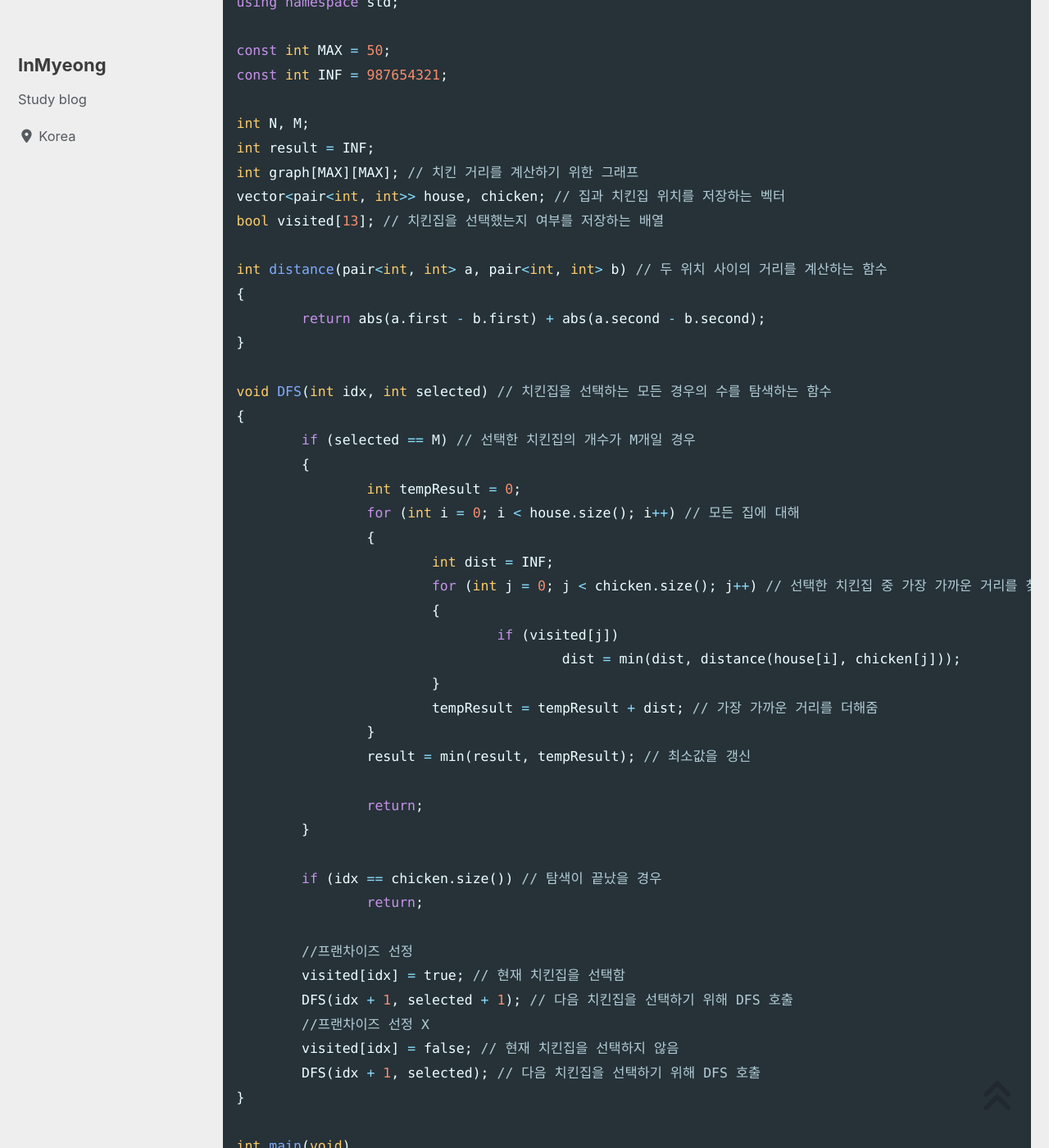
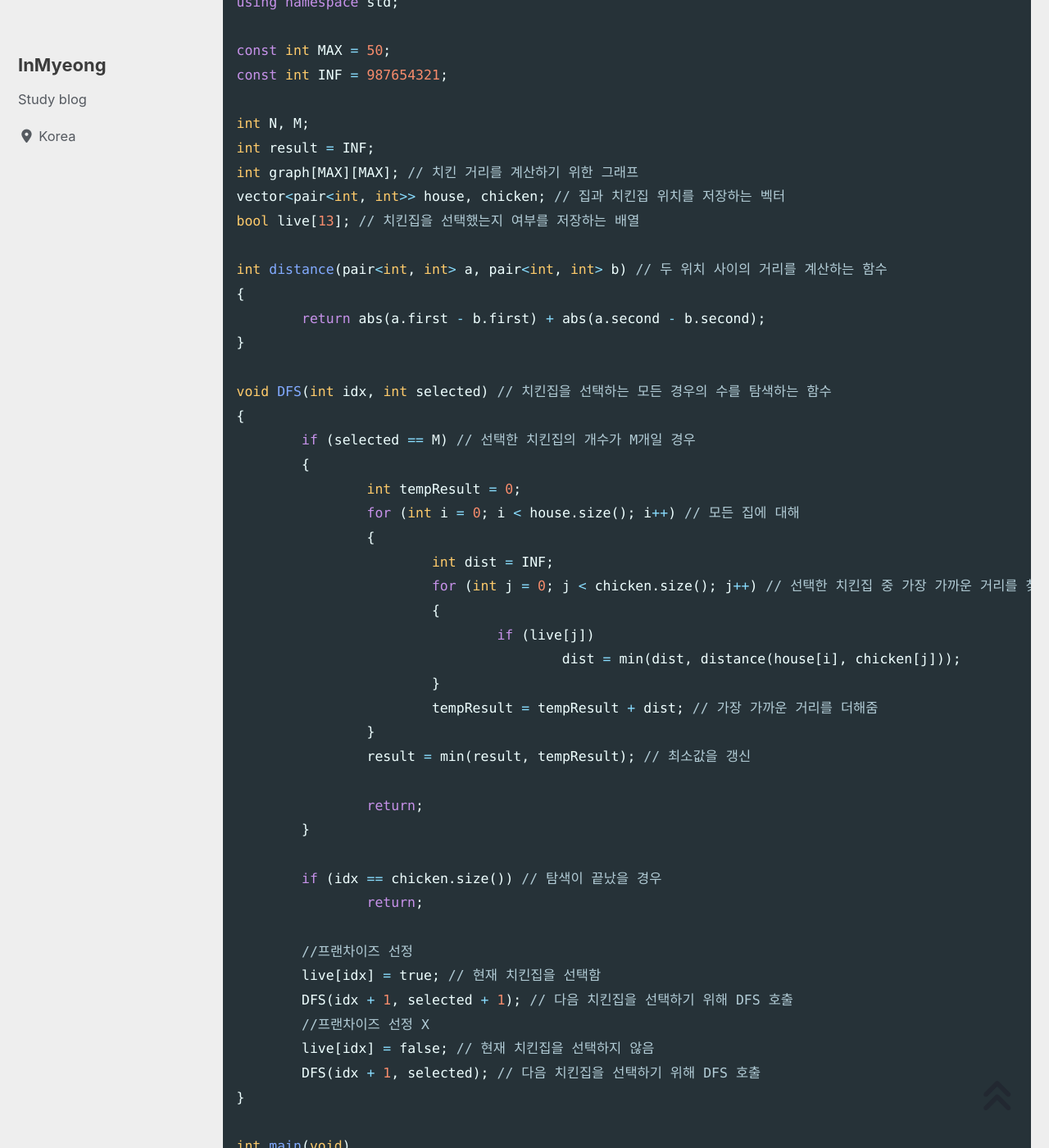
Before and after one commit to devMyeong/devMyeong.github.io, a Jekyll site: the page built from _posts/codingTest/2023-05-01-삼성기출.md, in a window 1280 px wide and 1400 px high, scrolled down 46619 px. Shown: the whole window at 82% size. Built offline with Jekyll 4.4.1, drawn with Linux system fonts in a browser that asks for light colours; cached includes are drawn as plain includes; nearby versions of some CDN libraries; some web fonts are replaced; comment, search, counter and statistics services are not loaded.

Commit message:
Chore : 수정

```diff
--- a/_posts/codingTest/2023-05-01-삼성기출.md
+++ b/_posts/codingTest/2023-05-01-삼성기출.md
@@ -1523,7 +1523,7 @@ int N, M;
 int result = INF;
 int graph[MAX][MAX]; // 치킨 거리를 계산하기 위한 그래프
 vector<pair<int, int>> house, chicken; // 집과 치킨집 위치를 저장하는 벡터
-bool visited[13]; // 치킨집을 선택했는지 여부를 저장하는 배열
+bool live[13]; // 치킨집을 선택했는지 여부를 저장하는 배열
 
 int distance(pair<int, int> a, pair<int, int> b) // 두 위치 사이의 거리를 계산하는 함수
 {
@@ -1540,7 +1540,7 @@ void DFS(int idx, int selected) // 치킨집을 선택하는 모든 경우의
 			int dist = INF;
 			for (int j = 0; j < chicken.size(); j++) // 선택한 치킨집 중 가장 가까운 거리를 찾음
 			{
-				if (visited[j])
+				if (live[j])
 					dist = min(dist, distance(house[i], chicken[j]));
 			}
 			tempResult = tempResult + dist; // 가장 가까운 거리를 더해줌
@@ -1554,10 +1554,10 @@ void DFS(int idx, int selected) // 치킨집을 선택하는 모든 경우의
 		return;
 
 	//프랜차이즈 선정
-	visited[idx] = true; // 현재 치킨집을 선택함
+	live[idx] = true; // 현재 치킨집을 선택함
 	DFS(idx + 1, selected + 1); // 다음 치킨집을 선택하기 위해 DFS 호출
 	//프랜차이즈 선정 X
-	visited[idx] = false; // 현재 치킨집을 선택하지 않음
+	live[idx] = false; // 현재 치킨집을 선택하지 않음
 	DFS(idx + 1, selected); // 다음 치킨집을 선택하기 위해 DFS 호출
 }
 
```
